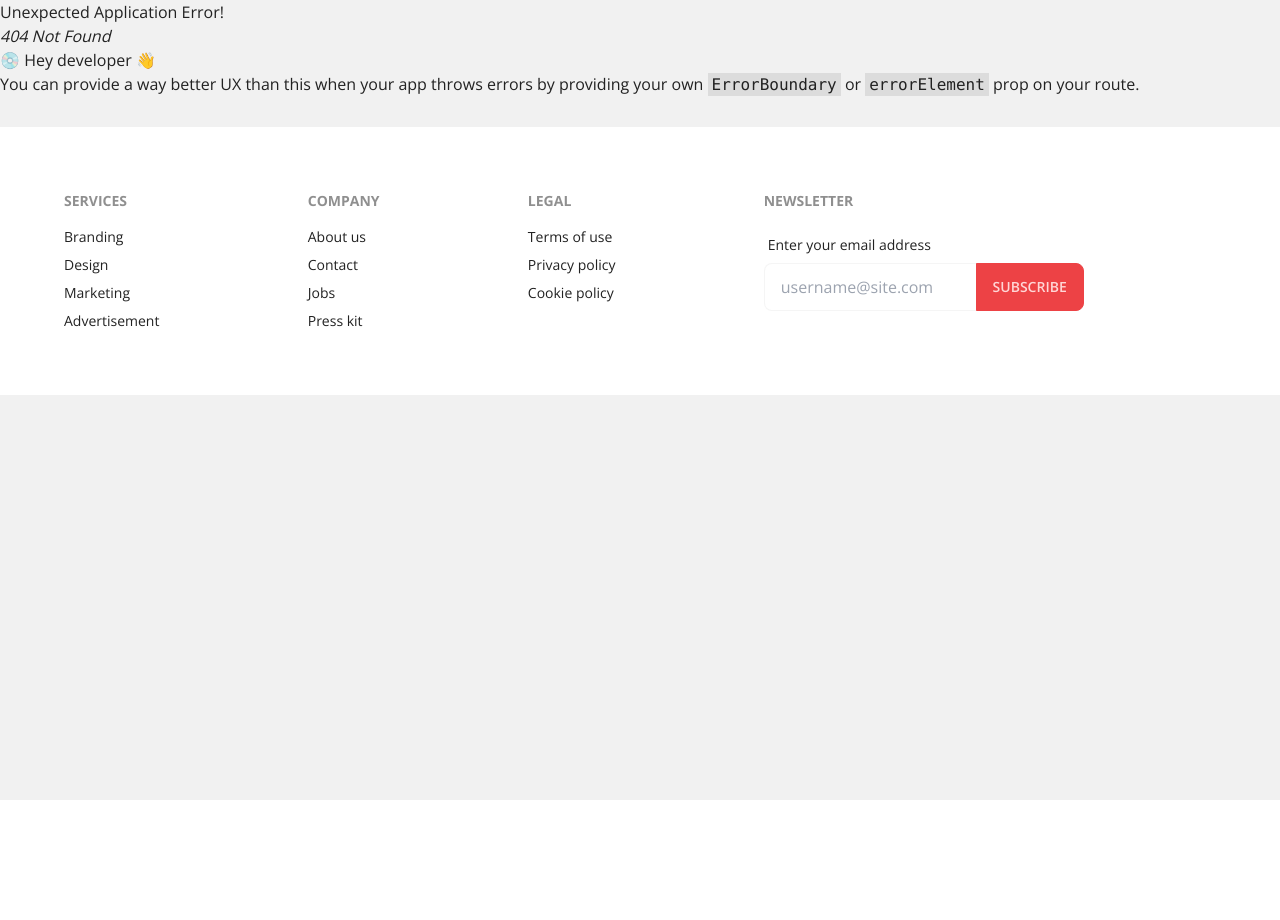
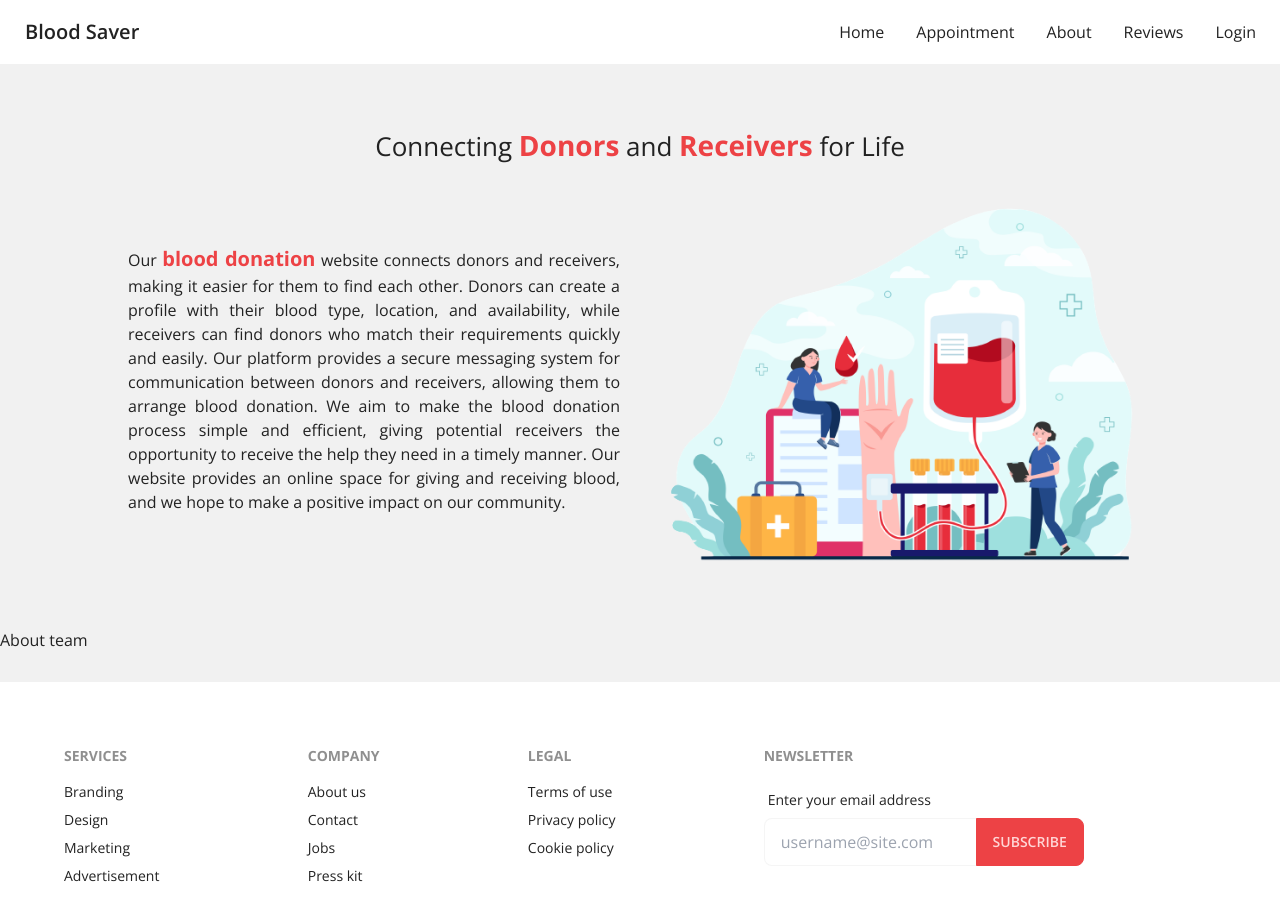
Before and after one commit to bitue/connect-to-blood-client, a React (Create React App) app: page /about in a window 1280 px wide. Before the commit this address had no page. Shown: the top 920 px of the page. Before the commit the page ends 800 px from the top, so only its background shows below. Built offline with nearby package versions, Linux system fonts and the light colour scheme; the HTML template or start-up script is replaced by a standard one.

Commit message:
about website section added in about route

```diff
--- a/src/App.js
+++ b/src/App.js
@@ -1,6 +1,7 @@
 import React from "react";
 import { createBrowserRouter, RouterProvider } from "react-router-dom";
 import Footer from "./Components/Shared/Footer";
+import About from "./Pages/About";
 
 import Home from "./Pages/Home";
 import Login from "./Pages/Login";
@@ -25,6 +26,10 @@ const App = () => {
       path: "/registerDonar",
       element: <RegisterDonar />,
     },
+    {
+      path: "/about",
+      element: <About />,
+    },
   ]);
 
   return (
--- /dev/null
+++ b/src/Components/About/AboutTeam.js
@@ -0,0 +1,11 @@
+import React from "react";
+
+const AboutTeam = () => {
+  return (
+    <div>
+      <h1>About team</h1>
+    </div>
+  );
+};
+
+export default AboutTeam;
--- /dev/null
+++ b/src/Components/About/AboutWebsite.css
@@ -0,0 +1,45 @@
+.about_website_parent {
+  margin: 60px 10%;
+}
+.about_website_header {
+  text-align: center;
+  font-size: 26px;
+  margin-bottom: 25px;
+}
+.about_website_header span {
+  font-size: 28px;
+  font-weight: bold;
+  color: #ed4245;
+}
+.about_website_content {
+  display: flex;
+  align-items: center;
+  justify-content: center;
+  flex-direction: row;
+  grid-gap: 40px;
+  place-items: center;
+  justify-content: center;
+  text-align: justify;
+}
+.about_website_text {
+  flex: 50%;
+}
+.about_website_content span {
+  font-size: 20px;
+  color: #ed4245;
+  font-weight: bold;
+}
+.about_website_img {
+  flex: 50%;
+}
+.about_website_img img {
+  margin-right: 20px;
+  max-width: 100%;
+}
+@media only screen and (max-width: 600px) {
+  .about_website_content {
+    flex-direction: column-reverse;
+
+    margin: 60px 0;
+  }
+}
--- /dev/null
+++ b/src/Components/About/AboutWebsite.js
@@ -0,0 +1,36 @@
+import React from "react";
+import AboutWebsiteImg from "../../Assets/images/aboutWebsitermg.png";
+import "./AboutWebsite.css";
+const AboutWebsite = () => {
+  return (
+    <>
+      <div className="about_website_parent">
+        <h1 className="about_website_header">
+          Connecting <span>Donors</span> and <span>Receivers</span> for Life
+        </h1>
+        <div className="about_website_content">
+          <div className="about_website_text">
+            <p>
+              Our <span>blood donation</span> website connects donors and
+              receivers, making it easier for them to find each other. Donors
+              can create a profile with their blood type, location, and
+              availability, while receivers can find donors who match their
+              requirements quickly and easily. Our platform provides a secure
+              messaging system for communication between donors and receivers,
+              allowing them to arrange blood donation. We aim to make the blood
+              donation process simple and efficient, giving potential receivers
+              the opportunity to receive the help they need in a timely manner.
+              Our website provides an online space for giving and receiving
+              blood, and we hope to make a positive impact on our community.
+            </p>
+          </div>
+          <div className="about_website_img">
+            <img src={AboutWebsiteImg} alt="images for about web site" />
+          </div>
+        </div>
+      </div>
+    </>
+  );
+};
+
+export default AboutWebsite;
--- /dev/null
+++ b/src/Pages/About.js
@@ -0,0 +1,15 @@
+import React from "react";
+import Navbar from "../Components/Shared/Navbar";
+import AboutWebsite from "../Components/About/AboutWebsite";
+import AboutTeam from "../Components/About/AboutTeam";
+const About = () => {
+  return (
+    <div>
+      <Navbar />
+      <AboutWebsite />
+      <AboutTeam />
+    </div>
+  );
+};
+
+export default About;
--- a/src/index.css
+++ b/src/index.css
@@ -5,7 +5,7 @@
 }
 
 body {
-    height: 100vh;
+  /* height: 100vh; */
   background: #f1f1f1 !important;
   font-family: "Open Sans", sans-serif;
   color: #222222;
```
Also changed, not shown: src/Assets/images/aboutWebsitermg.png (added). Lines whose indentation alone changed are shown as unchanged.
